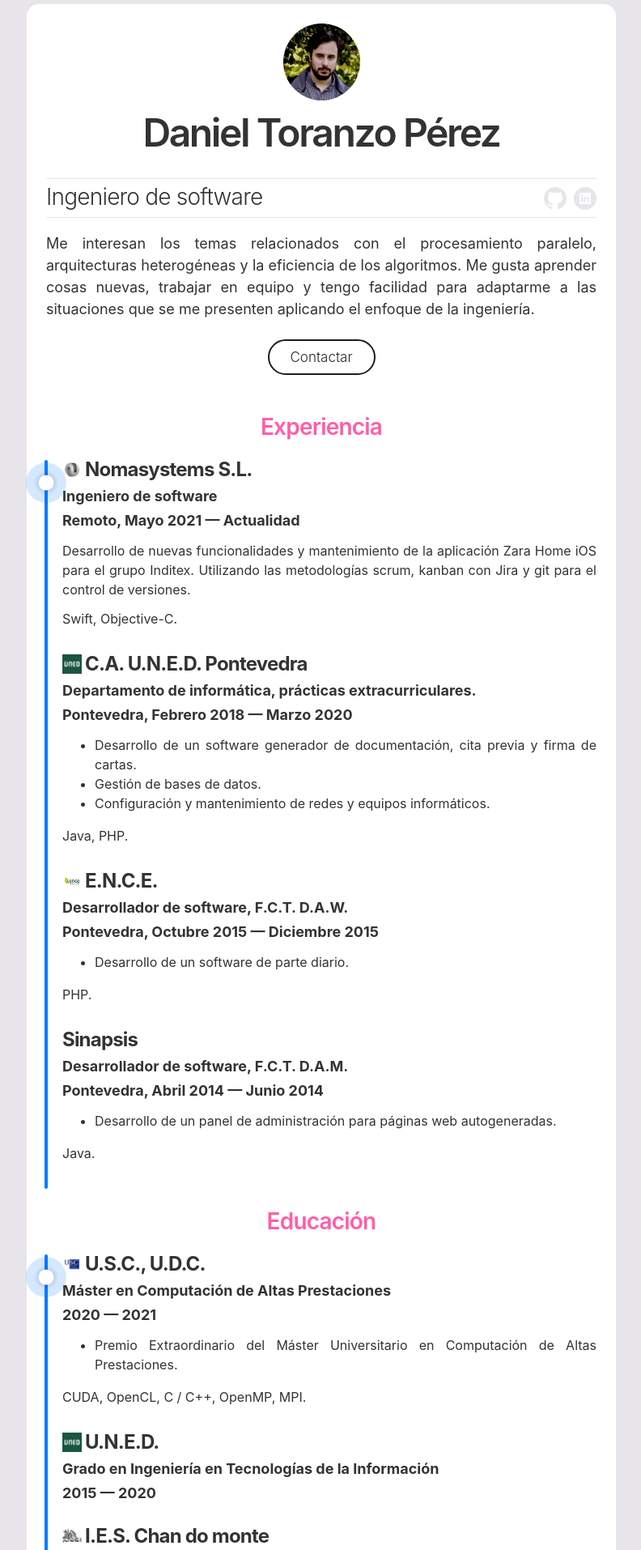
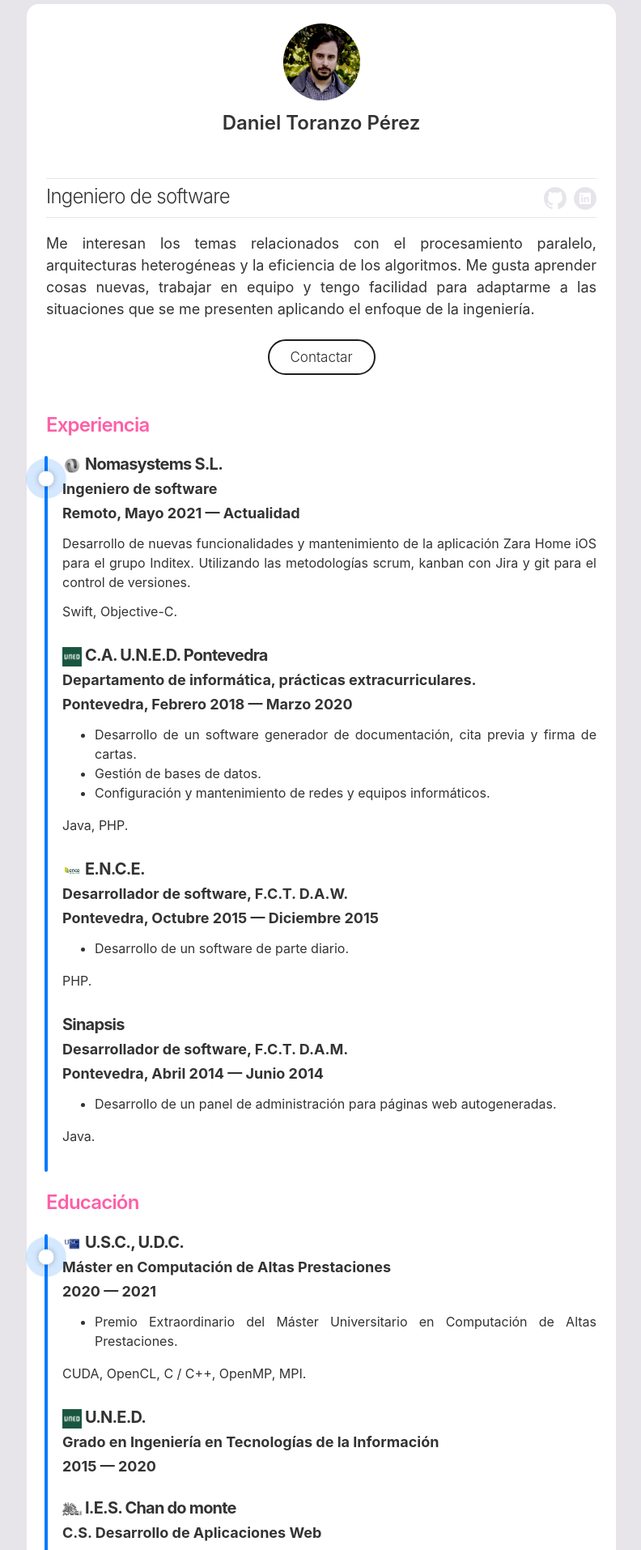
Before and after one commit to obocat/daniel_toranzo_perez, a Jekyll site: the page built from index.html, in a window 1280 px wide. Shown: the top 1914 px of the page at 81% size, without its empty margins (243-1035 px from the left). Built offline with Jekyll 4.4.1, drawn with Linux system fonts in a browser that asks for light colours.

Commit message:
feat: fixed header added

```diff
--- a/_layouts/resume.html
+++ b/_layouts/resume.html
@@ -2,14 +2,18 @@
   <html>
     {% include head.html %}
     <body class="theme-{% if site.resume_theme %}{{ site.resume_theme }}{% endif %}">
-      <div class="wrapper" itemscope itemtype="http://schema.org/Person">
-        <header class="page-header">
+      <header class="fixed-header">
+        <div class="fixed-header-content">
           <!-- You can turn off the avatar in _config.yml by setting to false -->
           {% if site.resume_avatar == 'true' %}
-          <img src="images/avatar.jpg" alt="my photo" class="avatar no-print" itemprop="image">
+            <img src="images/avatar.jpg" alt="my photo" class="avatar no-print" itemprop="image">
           {% endif %}
           <!-- Your name is defined in the _config.yml file -->
           <h1 class="header-name" itemprop="name">{{ site.resume_name }}</h1>
+        </div>
+      </header>
+      <div class="wrapper" itemscope itemtype="http://schema.org/Person">
+        <header class="page-header">
           <div class="title-bar no-print">
             <!-- Your title is also defined in the _config.yml file -->
             <h2 class="header-title" itemprop="jobTitle">{{ site.resume_title }}</h2>
--- a/_sass/_base.scss
+++ b/_sass/_base.scss
@@ -11,6 +11,12 @@
   .wrapper {
     background: $black;
   }
+  .fixed-header {
+    background: black;
+  }
+  .fixed-header-content {
+    background: $black;
+  }
   body {
     color: $white;
     background: black;
@@ -19,6 +25,12 @@
 
 @media (prefers-color-scheme: light) {
   .wrapper {
+    background: $white;
+  }
+  .fixed-header {
+    background: $gray;
+  }
+  .fixed-header-content {
     background: $white;
   }
   body {
@@ -49,7 +61,7 @@
   padding: 0 24px;
   margin: 0 auto;
   zoom: 1;
-  border-radius: 15px;
+  border-radius: 0px 0px 15px 15px;
 }
 
 // clearfix (now called group,
--- a/_sass/_resume.scss
+++ b/_sass/_resume.scss
@@ -8,11 +8,11 @@
   margin-top: 1.5rem;
   h2 {
     @include sans;
-    font-size: 28px;
+    font-size: 1.5rem;
     line-height: 1.19048;
     font-weight: 600;
     letter-spacing: -.05rem;
-    text-align: center;
+    text-align: left;
     background: linear-gradient(225deg, #ff5ea7 36.04%, #010fcb 88.83%, #ff6530 220.3%);
     color: transparent;
     background-size: cover;
@@ -38,7 +38,18 @@
 
 // page header styles
 
-.page-header { padding: 1.5rem 0;
+.fixed-header {
+  position: sticky;
+  z-index:1;
+  top: 0;
+  max-width: 728px;
+  margin: 0 auto;
+  zoom: 1;
+
+  .fixed-header-content {
+    padding: 1.5rem 0px;
+    border-radius: 15px 15px 0px 0px;
+  }
 
   .avatar {
     width: 95px;
@@ -51,14 +62,16 @@
 
   .header-name {
     @include sans;
-    font-size: 3rem;
+    font-size: 1.5rem;
     font-weight: 600;
     text-align: center;
-    letter-spacing: -.15rem;
     line-height: 1;
     margin: 1rem 0 0;
   }
+}
 
+.page-header {
+  padding-bottom: 1.5rem;
   .header-contact-info {
     @include sans;
     text-align: center;
@@ -76,7 +89,7 @@
     .header-title {
       @include sans;
       font-weight: 300;
-      font-size: 1.75rem;
+      font-size: 1.5rem;
       line-height: 2rem;
       letter-spacing: -.05rem;
       text-align: center;
@@ -163,7 +176,7 @@
   .resume-item-title {
     @include sans_bold;
     margin: 0 0 .75rem;
-    font-size: 1.5rem;
+    font-size: 1.25rem;
     letter-spacing: -.05rem;
     line-height: 1;
   }
@@ -231,7 +244,7 @@
   .page-header { padding: 1rem 0 .2rem;
     .header-name {
       @include sans_bold;
-      font-size: 2rem;
+      font-size: 1.5rem;
       margin: 0 0 .2rem;
     }
   }
```
